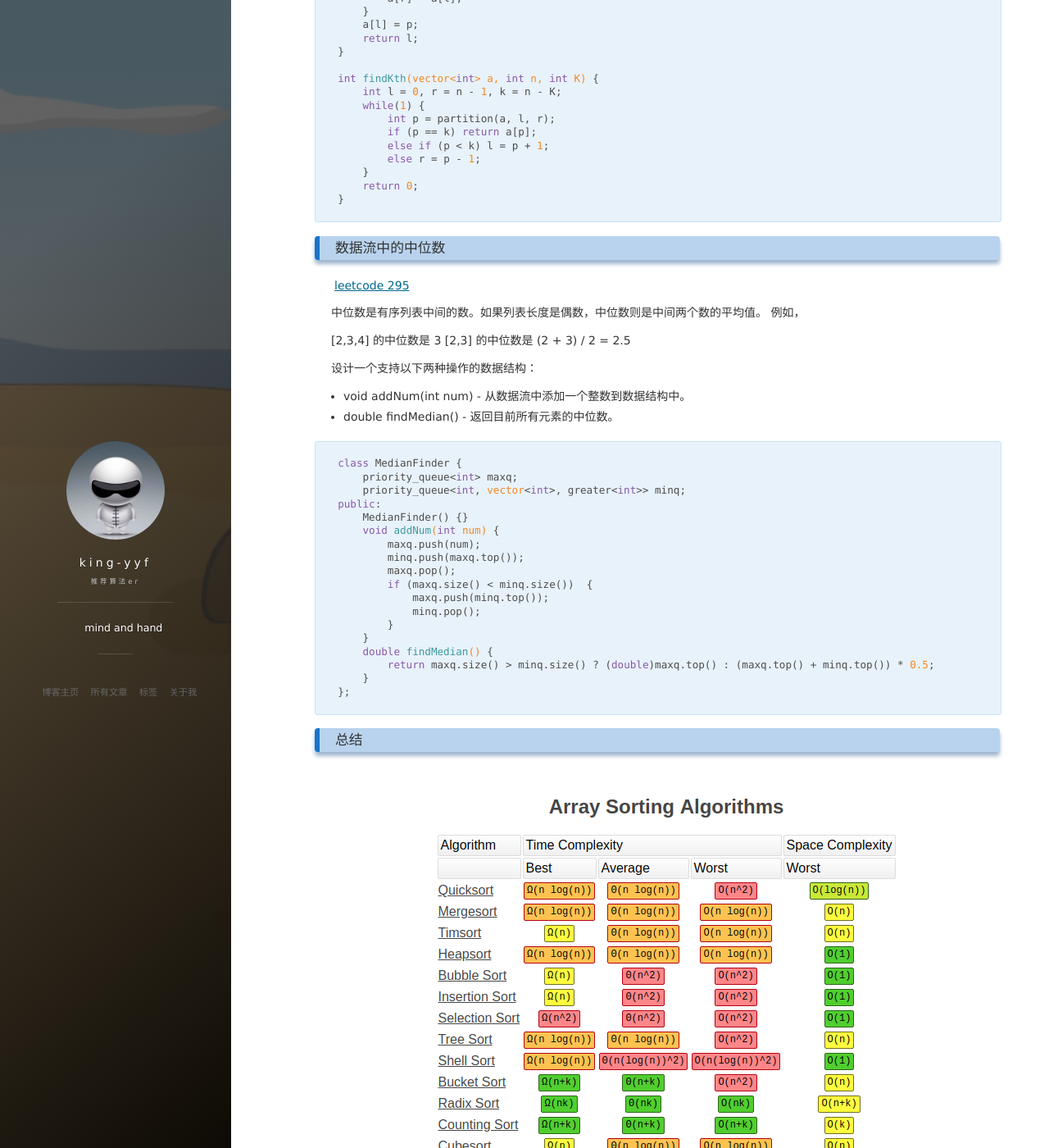
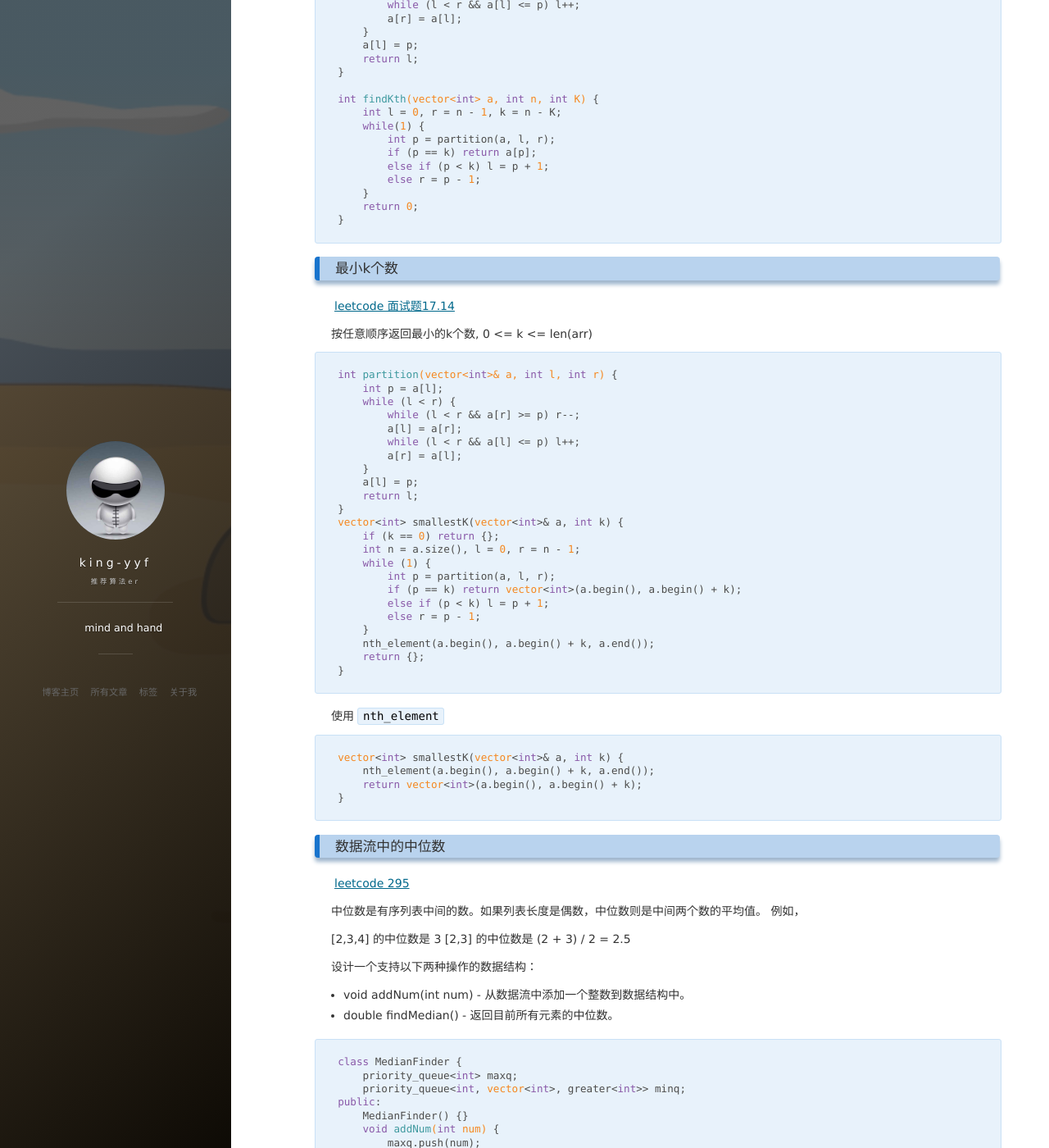
Before and after one commit to king-yyf/king-yyf.github.io, a Jekyll site: the page built from _posts/2020-08-15-sort.md, in a window 1280 px wide and 1400 px high, scrolled down 6600 px. Shown: the whole window at 82% size. Built offline with Jekyll 4.4.1, drawn with Linux system fonts in a browser that asks for light colours; nearby versions of some CDN libraries; comment, search, counter and statistics services are not loaded.

Commit message:
add topk

````diff
--- a/_posts/2020-08-15-sort.md
+++ b/_posts/2020-08-15-sort.md
@@ -20,6 +20,7 @@
 - [堆排序](#堆排序)
 - [彩虹排序](#彩虹排序)
 - [第k大数](#第k大数)
+- [最小k个数](#最小k个数)
 - [数据流中的中位数](#数据流中的中位数)
 - [总结](#总结)
 
@@ -371,6 +372,47 @@
 }
 ```
 
+### 最小k个数
+
+[leetcode 面试题17.14](https://leetcode-cn.com/problems/smallest-k-lcci/)
+
+按任意顺序返回最小的k个数, 0 <= k <= len(arr)
+
+```c++
+int partition(vector<int>& a, int l, int r) {
+    int p = a[l];
+    while (l < r) {
+        while (l < r && a[r] >= p) r--;
+        a[l] = a[r];
+        while (l < r && a[l] <= p) l++;
+        a[r] = a[l];
+    }
+    a[l] = p;
+    return l;
+}
+vector<int> smallestK(vector<int>& a, int k) {
+    if (k == 0) return {};
+    int n = a.size(), l = 0, r = n - 1;
+    while (1) {
+        int p = partition(a, l, r);
+        if (p == k) return vector<int>(a.begin(), a.begin() + k);
+        else if (p < k) l = p + 1;
+        else r = p - 1;
+    }
+    nth_element(a.begin(), a.begin() + k, a.end());
+    return {};
+}
+```
+
+使用 `nth_element`
+
+```c++
+vector<int> smallestK(vector<int>& a, int k) {
+    nth_element(a.begin(), a.begin() + k, a.end());
+    return vector<int>(a.begin(), a.begin() + k);
+}
+```
+
 ### 数据流中的中位数
 
 [leetcode 295](https://leetcode-cn.com/problems/find-median-from-data-stream/)
````
